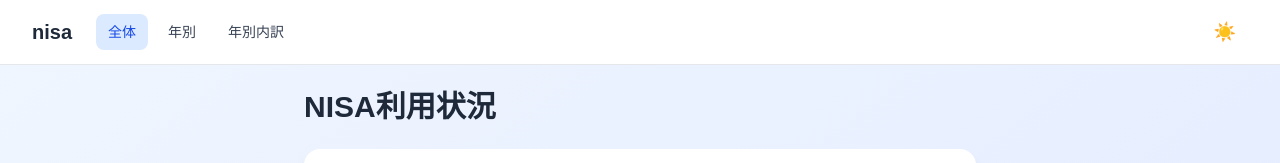
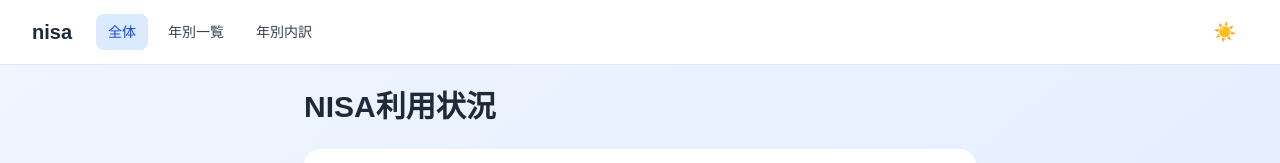
Before and after one commit to TakuyaFukumura/nisa-next-js-app, a Next.js app: page / in a window 1280 px wide. Shown: the top 163 px of the page. Built offline with nearby package versions, Linux system fonts and the light colour scheme.

Commit message:
Rename yearly menu label
Co-authored-by: Copilot App <223556219+Copilot@users.noreply.github.com>

```diff
--- a/src/app/components/Header.tsx
+++ b/src/app/components/Header.tsx
@@ -90,7 +90,7 @@ export default function Header({latestYear}: Props) {
                                 全体
                             </Link>
                             <Link href="/yearly" className={navLinkClass('/yearly')}>
-                                年別
+                                年別一覧
                             </Link>
                             {latestYear !== null && (
                                 <Link href={`/yearly/${latestYear}`} className={navLinkClass(`/yearly/${latestYear}`)}>
@@ -131,7 +131,7 @@ export default function Header({latestYear}: Props) {
                             className={navLinkClass('/yearly')}
                             onClick={() => setMenuOpen(false)}
                         >
-                            年別
+                            年別一覧
                         </Link>
                         {latestYear !== null && (
                             <Link
```
Also changed, not shown: 1 other file (tests, documents, lock files or other folders).
